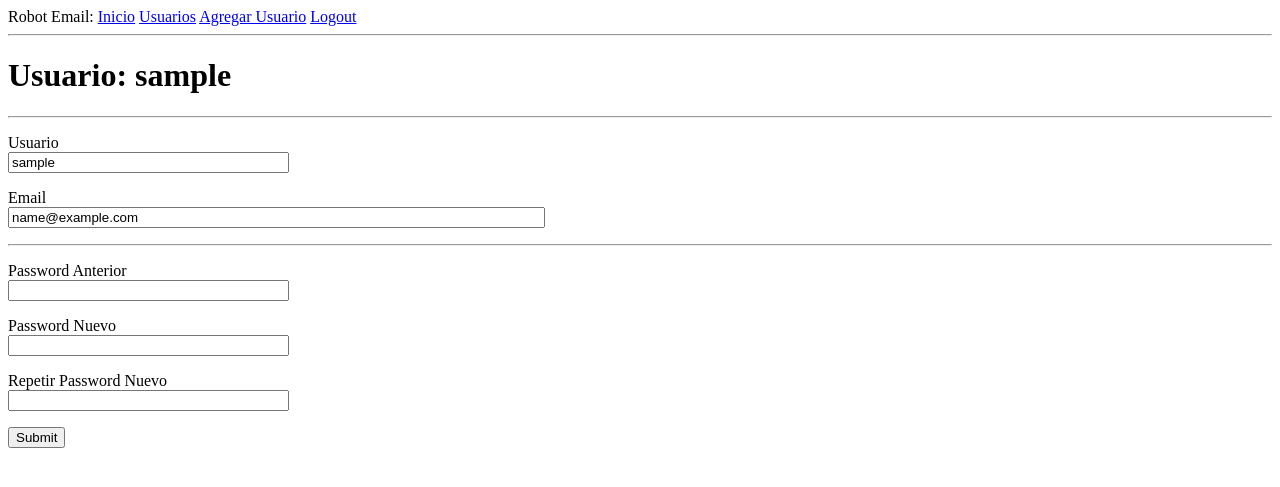
After one commit to cspidermx/EmailRobot, a Flask app: a page that uses emapp/templates/base.html in a window 1280 px wide. The commit adds this page. Shown: the top 487 px of the page. Run offline with Flask 2, Linux system fonts and the light colour scheme; the visitor is signed in with stand-in values (Sample User, id 1); data comes from the database, SQL or seed files in the repository; both versions use the stored data as it was after the commit.

Commit message:
Version 0.2 - working on email functions

```diff
--- a/emapp/forms.py
+++ b/emapp/forms.py
@@ -27,3 +27,50 @@ class RegistrationForm(FlaskForm):
         user = User.query.filter_by(email=email.data).first()
         if user is not None:
             raise ValidationError('Dirección de correo en uso por otro usuario.')
+
+
+class EditProfileForm(FlaskForm):
+    username = StringField('Usuario', validators=[DataRequired()])
+    email = StringField('Email', validators=[DataRequired()])
+    oldpassword = PasswordField('Password Anterior')
+    newpassword = PasswordField('Password Nuevo')
+    newpassword2 = PasswordField('Repetir Password Nuevo', validators=[EqualTo('newpassword')])
+    submit = SubmitField('Submit')
+
+    def __init__(self, original_username, original_email, *args, **kwargs):
+        super(EditProfileForm, self).__init__(*args, **kwargs)
+        self.original_username = original_username
+        self.username.data = original_username
+        self.original_email = original_email
+        self.email.data = original_email
+
+    def validate_username(self, username):
+        if username.data != self.original_username:
+            user = User.query.filter_by(username=username.data).first()
+            if user is not None:
+                raise ValidationError('Nombre de usuario no disponible.')
+
+    def validate_email(self, email):
+        if email.data != self.original_email:
+            user = User.query.filter_by(email=email.data).first()
+            if user is not None:
+                raise ValidationError('Dirección de correo en uso por otro usuario.')
+
+    def validate_oldpassword(self, pwd):
+        if self.newpassword.data != "":
+            user = User.query.filter_by(username=self.username.id).first()
+            if user is None:
+                raise ValidationError('Usuario desconocido. ')
+            else:
+                if not user.check_password(pwd.data):
+                    raise ValidationError('Password anterior incorrecto.')
+
+
+class ResetPasswordRequestForm(FlaskForm):
+    email = StringField('Email', validators=[DataRequired(), Email()])
+    submit = SubmitField('Restablecer Password')
+
+    def validate_email(self, email):
+        user = User.query.filter_by(email=email.data).first()
+        if user is not None:
+            raise ValidationError('Dirección de correo no encontrada.')
--- a/emapp/models.py
+++ b/emapp/models.py
@@ -2,6 +2,9 @@ from emapp import emrdb
 from werkzeug.security import generate_password_hash, check_password_hash
 from flask_login import UserMixin
 from emapp import login
+from time import time
+import jwt
+from emapp import app
 
 
 class User(UserMixin, emrdb.Model):
@@ -19,6 +22,19 @@ class User(UserMixin, emrdb.Model):
     def __repr__(self):
         return '<Usuario {}>'.format(self.username)
 
+    def get_reset_password_token(self, expires_in=600):
+        return jwt.encode(
+            {'restablecer_password': self.id, 'exp': time() + expires_in},
+            app.config['SECRET_KEY'], algorithm='HS256').decode('utf-8')
+
+    @staticmethod
+    def verify_reset_password_token(token):
+        try:
+            idtkn = jwt.decode(token, app.config['SECRET_KEY'], algorithms=['HS256'])['reset_password']
+        except:
+            return
+        return User.query.get(idtkn)
+
 
 @login.user_loader
 def load_user(id):
--- a/emapp/routes.py
+++ b/emapp/routes.py
@@ -8,7 +8,7 @@ from flask_login import login_required
 from flask import request
 from werkzeug.urls import url_parse
 from emapp import emrdb
-from emapp.forms import RegistrationForm
+from emapp.forms import RegistrationForm, EditProfileForm, ResetPasswordRequestForm
 
 
 @app.route('/')
@@ -54,3 +54,43 @@ def register():
         flash('Se ha registrado el usuario nuevo.')
         return redirect(url_for('index'))
     return render_template('register.html', title='Register', form=form)
+
+
+@app.route('/usuarios')
+@login_required
+def usuarios():
+    u = User.query.all()
+    return render_template('usuarios.html', title='Usuarios', users=u)
+
+
+@app.route('/perfil/<username>', methods=['GET', 'POST'])
+@login_required
+def perfil(username):
+    usr = User.query.filter_by(username=username).first_or_404()
+    frm = EditProfileForm(usr.username, usr.email)
+    frm.username.id = usr.username
+    frm.email.id = usr.email
+    if frm.validate_on_submit():
+        user = User.query.filter_by(username=frm.original_username).first()
+        user.username = frm.username.data
+        user.email = frm.email.data
+        if frm.oldpassword != "":
+            user.set_password(frm.newpassword.data)
+        emrdb.session.commit()
+        flash('Actualización completada con éxito.')
+        return redirect(url_for('usuarios'))
+    return render_template('perfil.html', user=usr, form=frm)
+
+
+@app.route('/reset_password_request', methods=['GET', 'POST'])
+def reset_password_request():
+    if current_user.is_authenticated:
+        return redirect(url_for('index'))
+    form = ResetPasswordRequestForm()
+    if form.validate_on_submit():
+        user = User.query.filter_by(email=form.email.data).first()
+        if user:
+            send_password_reset_email(user)
+        flash('Check your email for the instructions to reset your password')
+        return redirect(url_for('login'))
+    return render_template('reset_password_request.html', title='Restablecer Password', form=form)
--- a/emapp/templates/base.html
+++ b/emapp/templates/base.html
@@ -14,6 +14,7 @@
         {% if current_user.is_anonymous %}
             <a href="{{ url_for('login') }}">Login</a>
         {% else %}
+            <a href="{{ url_for('usuarios') }}">Usuarios</a>
             <a href="{{ url_for('register') }}">Agregar Usuario</a>
             <a href="{{ url_for('logout') }}">Logout</a>
         {% endif %}
--- a/emapp/templates/login.html
+++ b/emapp/templates/login.html
@@ -21,4 +21,8 @@
         <p>{{ form.remember_me() }} {{ form.remember_me.label }}</p>
         <p>{{ form.submit() }}</p>
     </form>
+    <p>
+        Olvidaste tu Password?
+        <a href="{{ url_for('reset_password_request') }}">Click para Restablecerlo</a>
+    </p>
 {% endblock %}
--- /dev/null
+++ b/emapp/templates/perfil.html
@@ -0,0 +1,46 @@
+{% extends "base.html" %}
+
+{% block content %}
+    <h1>Usuario: {{ user.username }}</h1>
+    <hr>
+    <form action="" method="post">
+        {{ form.hidden_tag() }}
+        <p>
+            {{ form.username.label }}<br>
+            {{ form.username(size=32) }}<br>
+            {% for error in form.username.errors %}
+                <span style="color: red;">[{{ error }}]</span>
+            {% endfor %}
+        </p>
+        <p>
+            {{ form.email.label }}<br>
+            {{ form.email(size=64) }}<br>
+            {% for error in form.email.errors %}
+                <span style="color: red;">[{{ error }}]</span>
+            {% endfor %}
+        </p>
+        <hr>
+        <p>
+            {{ form.oldpassword.label }}<br>
+            {{ form.oldpassword(size=32) }}<br>
+            {% for error in form.oldpassword.errors %}
+                <span style="color: red;">[{{ error }}]</span>
+            {% endfor %}
+        </p>
+        <p>
+            {{ form.newpassword.label }}<br>
+            {{ form.newpassword(size=32) }}<br>
+            {% for error in form.newpassword.errors %}
+                <span style="color: red;">[{{ error }}]</span>
+            {% endfor %}
+        </p>
+        <p>
+            {{ form.newpassword2.label }}<br>
+            {{ form.newpassword2(size=32) }}<br>
+            {% for error in form.newpassword2.errors %}
+                <span style="color: red;">[{{ error }}]</span>
+            {% endfor %}
+        </p>
+        <p>{{ form.submit() }}</p>
+    </form>
+{% endblock %}
```
Also changed, not shown: emapp/emailfunc.py (added, +29 -0 lines), emapp/templates/reset_password_request.html (added, +16 -0 lines), emapp/templates/usuarios.html (added, +23 -0 lines), emapp.db.
